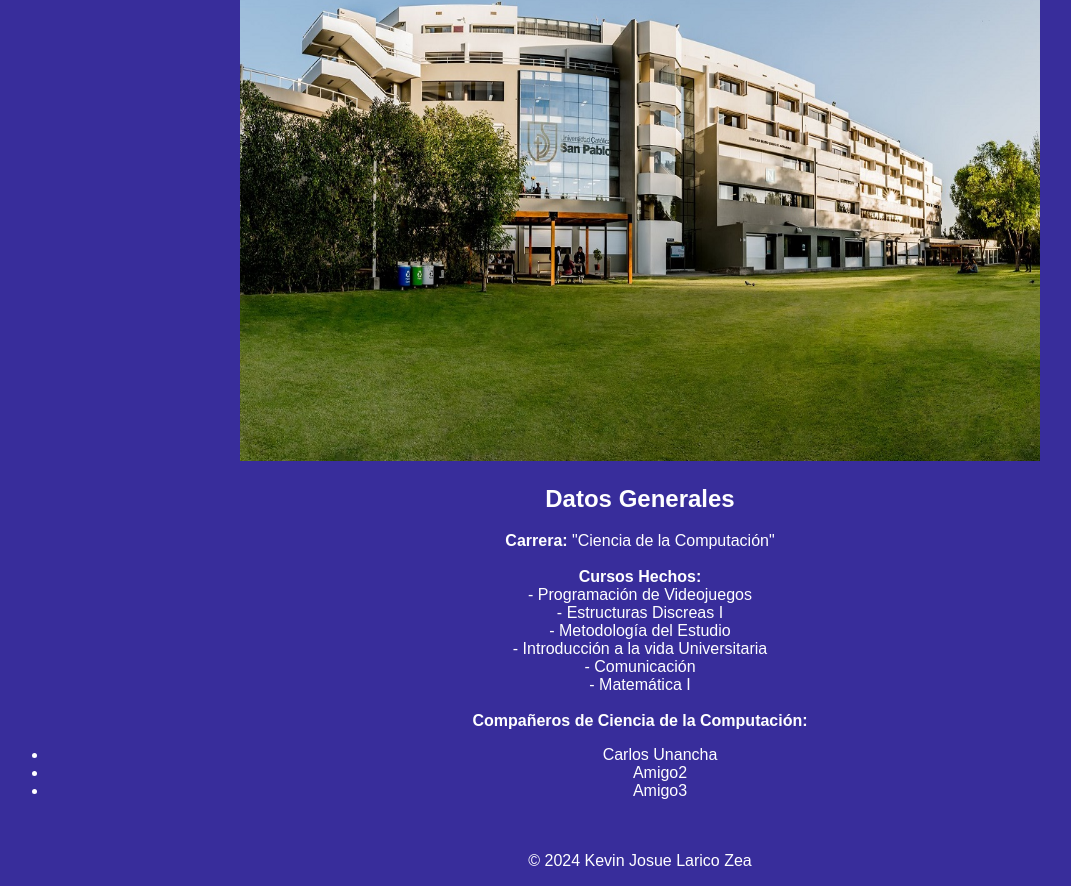
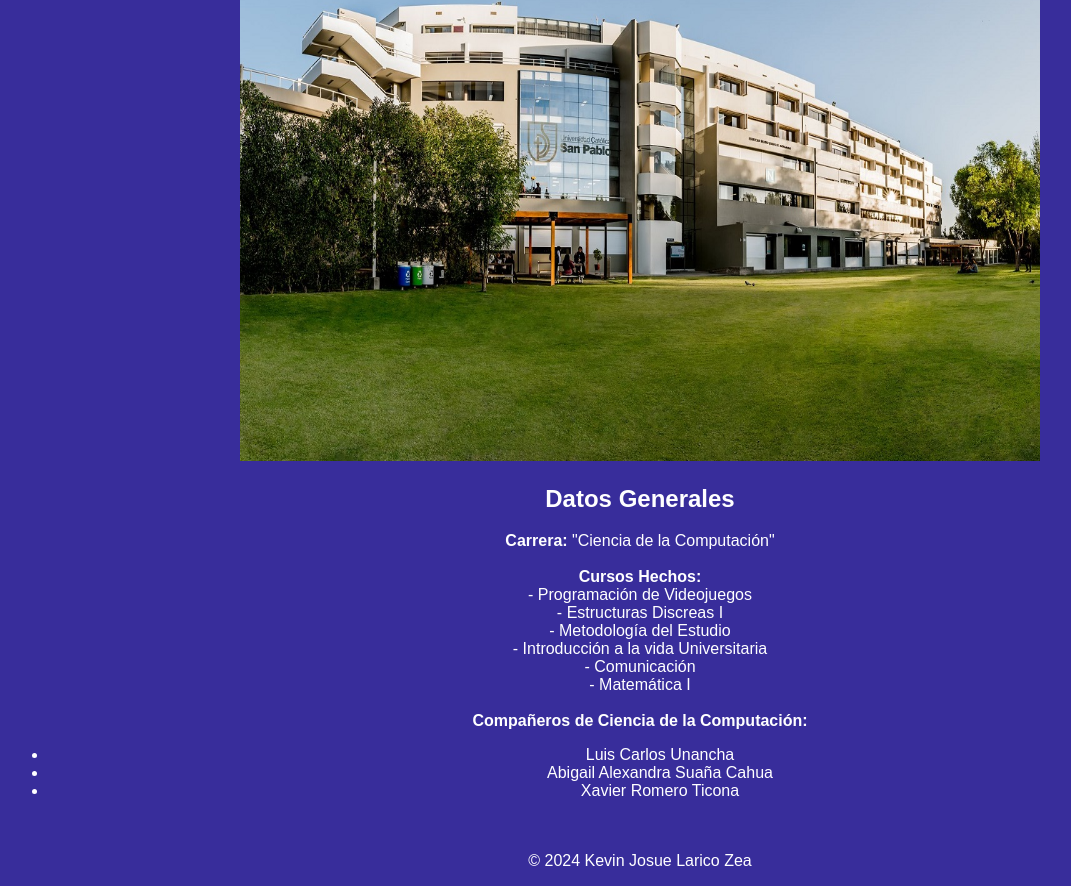
Before and after one commit to KevinJLZ/web, a plain HTML site: page index.html in a window 1280 px wide. Shown: the part 238-1124 px from the top of the page, without its empty margins (0-1071 px from the left). Drawn offline with Linux system fonts and the light colour scheme.

Commit message:
Update index.html

```diff
--- a/index.html
+++ b/index.html
@@ -26,9 +26,9 @@
 
         <strong>Compañeros de Ciencia de la Computación: </strong>
         <ul>
-            <li><a href="https://madagio.github.io/Luis.Unancha.github.io/" target="_blank">Carlos Unancha</a></li>
-            <li><a href="" target="_blank">Amigo2</a></li>
-            <li><a href="" target="_blank">Amigo3</a></li>
+            <li><a href="https://madagio.github.io/Luis.Unancha.github.io/" target="_blank">Luis Carlos Unancha</a></li>
+            <li><a href="https://alexandrasuan.github.io/" target="_blank">Abigail Alexandra Suaña Cahua</a></li>
+            <li><a href="https://xavier-256bit.github.io/Xavier-Romero-Ticona/" target="_blank">Xavier Romero Ticona</a></li>
             <br><br>
         </ul>
     </p>
```
